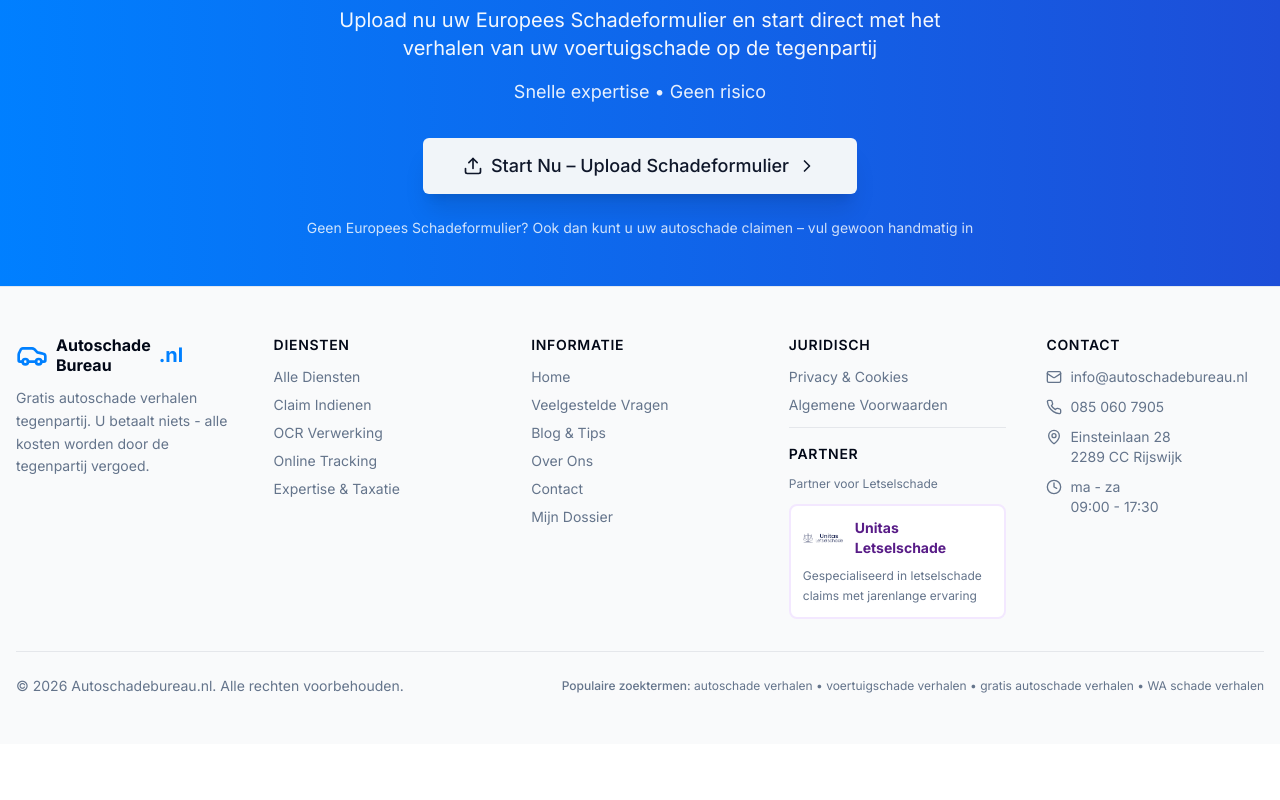
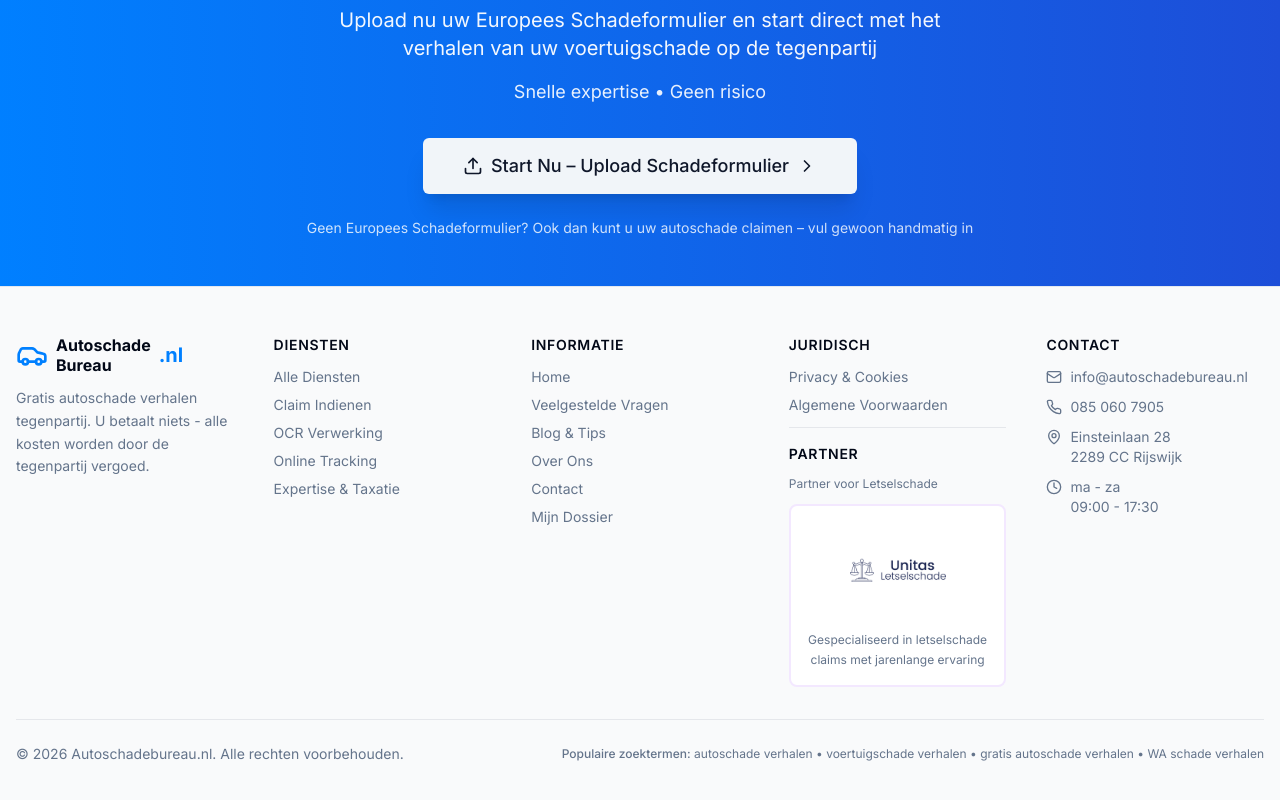
Before and after one commit to Championne/Gratisschadeverhalen.nl, a Next.js app: page / in a window 1280 px wide. Shown: the part 9836-10636 px from the top of the page. Before the commit the page ends 10580 px from the top, so only its background shows below. Built offline with nearby package versions, Linux system fonts and the light colour scheme; no server answers.

Commit message:
feat: enlarge Unitas logo in footer

```diff
--- a/components/site-footer.tsx
+++ b/components/site-footer.tsx
@@ -120,23 +120,18 @@ export function SiteFooter() {
                 rel="noopener noreferrer"
                 className="block group"
               >
-                <div className="bg-white border-2 border-purple-100 rounded-lg p-3 hover:border-purple-300 transition-all hover:shadow-md">
-                  {/* Unitas Letselschade Logo */}
-                  <div className="flex items-center gap-3 mb-2">
+                <div className="bg-white border-2 border-purple-100 rounded-lg p-4 hover:border-purple-300 transition-all hover:shadow-md">
+                  {/* Unitas Letselschade Logo - Centered */}
+                  <div className="flex flex-col items-center gap-3">
                     <img
                       src="/unitas-letselschade-logo.png"
                       alt="Unitas Letselschade"
-                      className="w-10 h-10 object-contain flex-shrink-0"
+                      className="w-24 h-24 object-contain"
                     />
-                    <div>
-                      <p className="font-bold text-sm text-purple-900 group-hover:text-purple-700 transition-colors">
-                        Unitas Letselschade
-                      </p>
-                    </div>
+                    <p className="text-xs text-center text-muted-foreground leading-relaxed">
+                      Gespecialiseerd in letselschade claims met jarenlange ervaring
+                    </p>
                   </div>
-                  <p className="text-xs text-muted-foreground leading-relaxed">
-                    Gespecialiseerd in letselschade claims met jarenlange ervaring
-                  </p>
                 </div>
               </a>
             </div>
```
